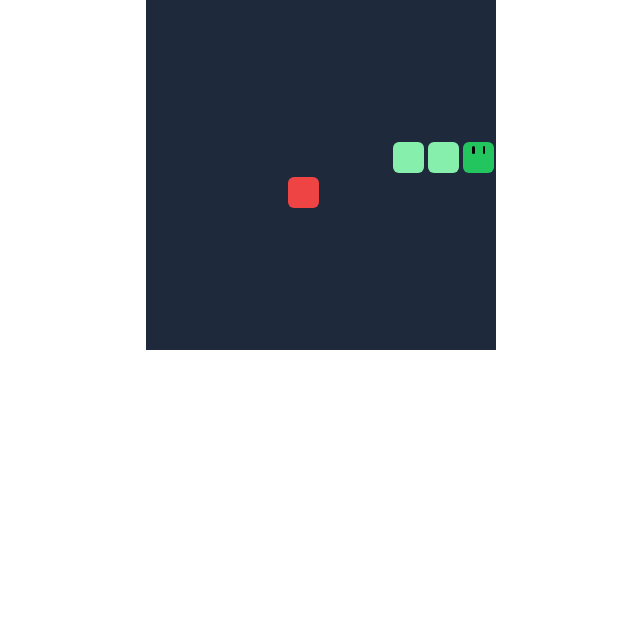
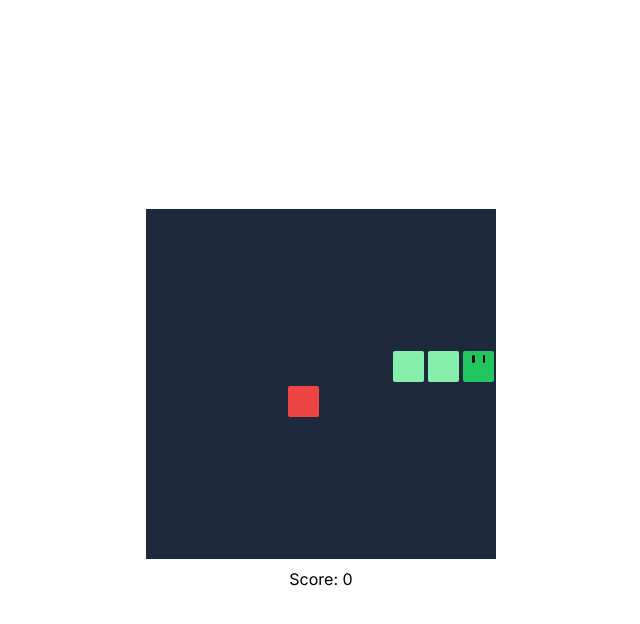
Before and after one commit to Newpoki/sneak, a Next.js app: page / in a window 1280 px wide. Shown: the top 624 px of the page, without its empty margins (319-959 px from the left). Built offline with nearby package versions, Linux system fonts and the light colour scheme.

Commit message:
feat: now have a score

```diff
--- a/app/game/board/board.tsx
+++ b/app/game/board/board.tsx
@@ -1,24 +1,17 @@
-'use client'
-
 import { Fruit } from '../fruit'
 import { Snake } from '../snake/snake'
-import { Coordinate } from '../snake/snake-types'
-import { useGame } from '../use-game'
+import { Coordinate, Direction } from '../snake/snake-types'
 import { BOARD_COLUMN_NUMBER, BOARD_COLUMN_SIZE } from './board-constants'
 
 const MAP_SIZE = BOARD_COLUMN_NUMBER * BOARD_COLUMN_SIZE
 
 type BoardProps = {
-    initialSnakeCoordinates: Array<Coordinate>
-    initialFruitCoordinates: Coordinate
+    snakeCoordinates: Array<Coordinate>
+    direction: Direction
+    fruitCoordinates: Coordinate
 }
 
-export const Board = ({ initialFruitCoordinates, initialSnakeCoordinates }: BoardProps) => {
-    const { fruitCoordinates, snakeCoordinates, direction } = useGame({
-        initialFruitCoordinates,
-        initialSnakeCoordinates,
-    })
-
+export const Board = ({ snakeCoordinates, direction, fruitCoordinates }: BoardProps) => {
     return (
         <div
             className="relative mx-auto bg-slate-800"
--- a/app/game/cell.tsx
+++ b/app/game/cell.tsx
@@ -20,7 +20,7 @@ export const Cell = ({ children, className, coordinate }: CellProps) => {
             className="absolute flex items-center justify-center"
         >
             <div
-                className={cn('absolute flex h-full w-full rounded-md', className)}
+                className={cn('absolute flex h-full w-full rounded-sm', className)}
                 style={{ height: BOARD_COLUMN_SIZE - 4, width: BOARD_COLUMN_SIZE - 4 }}
             >
                 {children}
--- /dev/null
+++ b/app/game/game-constants.ts
@@ -0,0 +1 @@
+export const FRUITS_SCORE = 5 as const
--- a/app/game/game.tsx
+++ b/app/game/game.tsx
@@ -1,11 +1,15 @@
+'use client'
+
+import { useEffect, useState } from 'react'
 import { Board } from './board/board'
 import { getFruitRandomCoordinates } from './game-utils'
+import { useGame } from './use-game'
 
 const getInitialCoordinates = () => {
     const snakeCoordinates = [
-        { x: 4, y: 4 },
         { x: 3, y: 4 },
         { x: 2, y: 4 },
+        { x: 1, y: 4 },
     ]
     return {
         snake: snakeCoordinates,
@@ -14,13 +18,35 @@ const getInitialCoordinates = () => {
 }
 
 export const Game = () => {
+    const [isMounted, setIsMounted] = useState(false)
+
     const { snake: initialSnakeCoordinates, fruit: initialFruitCoordinates } =
         getInitialCoordinates()
 
+    const { fruitCoordinates, snakeCoordinates, direction, score } = useGame({
+        initialFruitCoordinates,
+        initialSnakeCoordinates,
+    })
+
+    useEffect(() => {
+        setIsMounted(true)
+    }, [])
+
+    // We don't want to display the game if it's not mounted
+    // Otherwise we can have hydratation issues with the fruit initial coordinates
+    if (isMounted === false) {
+        // TODO: Display a cool loader
+        return null
+    }
+
     return (
-        <Board
-            initialSnakeCoordinates={initialSnakeCoordinates}
-            initialFruitCoordinates={initialFruitCoordinates}
-        />
+        <section className="flex flex-1 flex-col items-center justify-center gap-2">
+            <Board
+                direction={direction}
+                fruitCoordinates={fruitCoordinates}
+                snakeCoordinates={snakeCoordinates}
+            />
+            <p>Score: {score}</p>
+        </section>
     )
 }
--- a/app/game/use-game.ts
+++ b/app/game/use-game.ts
@@ -2,6 +2,7 @@ import { useCallback, useEffect, useState } from 'react'
 import { Coordinate, Direction } from './snake/snake-types'
 import { BOARD_COLUMN_NUMBER } from './board/board-constants'
 import { getFruitRandomCoordinates } from './game-utils'
+import { FRUITS_SCORE } from './game-constants'
 
 type UseGameProps = {
     initialSnakeCoordinates: Coordinate[]
@@ -13,15 +14,23 @@ export const useGame = ({ initialSnakeCoordinates, initialFruitCoordinates }: Us
     const [isPaused, setIsPaused] = useState(false)
     const [snakeCoordinates, setSnakeCoordinates] = useState(initialSnakeCoordinates)
     const [fruitCoordinates, setFruitCoordinates] = useState(initialFruitCoordinates)
+    const [score, setScore] = useState(0)
 
     const [direction, setDirection] = useState<Direction>('RIGHT')
 
-    // Generate the new fruit coordinates when the snake eats the fruit, excluding the snake's current coordinates
-    const handleEatFruit = useCallback((snakeCoordinates: Coordinate[]) => {
-        const newFruitCoordinates = getFruitRandomCoordinates(snakeCoordinates)
+    // When the snake eats a fruit, we need to add a new cell to the snake, generate a new fruit and increase the score
+    const handleEatFruit = useCallback(
+        (newHeadCoordinates: Coordinate) => {
+            const newSnakeCoordinates = [newHeadCoordinates, ...snakeCoordinates]
 
-        setFruitCoordinates(newFruitCoordinates)
-    }, [])
+            const newFruitCoordinates = getFruitRandomCoordinates(snakeCoordinates)
+
+            setSnakeCoordinates(newSnakeCoordinates)
+            setFruitCoordinates(newFruitCoordinates)
+            setScore((prevScore) => prevScore + FRUITS_SCORE)
+        },
+        [snakeCoordinates]
+    )
 
     /**
      * Moving the snake is basically moving the head to the direction and removing the last cell
@@ -69,10 +78,7 @@ export const useGame = ({ initialSnakeCoordinates, initialFruitCoordinates }: Us
             newHeadCoordinates.y === fruitCoordinates.y
 
         if (isNowEatingFruit) {
-            const newSnakeCoordinates = [newHeadCoordinates, ...snakeCoordinates]
-
-            setSnakeCoordinates(newSnakeCoordinates)
-            handleEatFruit(newSnakeCoordinates)
+            handleEatFruit(newHeadCoordinates)
 
             return
         }
@@ -142,5 +148,6 @@ export const useGame = ({ initialSnakeCoordinates, initialFruitCoordinates }: Us
         fruitCoordinates,
         snakeCoordinates,
         direction,
+        score,
     }
 }
--- a/app/page.tsx
+++ b/app/page.tsx
@@ -2,7 +2,7 @@ import { Game } from './game/game'
 
 export default function Home() {
     return (
-        <main>
+        <main className="flex min-h-[100dvh] flex-col">
             <Game />
         </main>
     )
```
